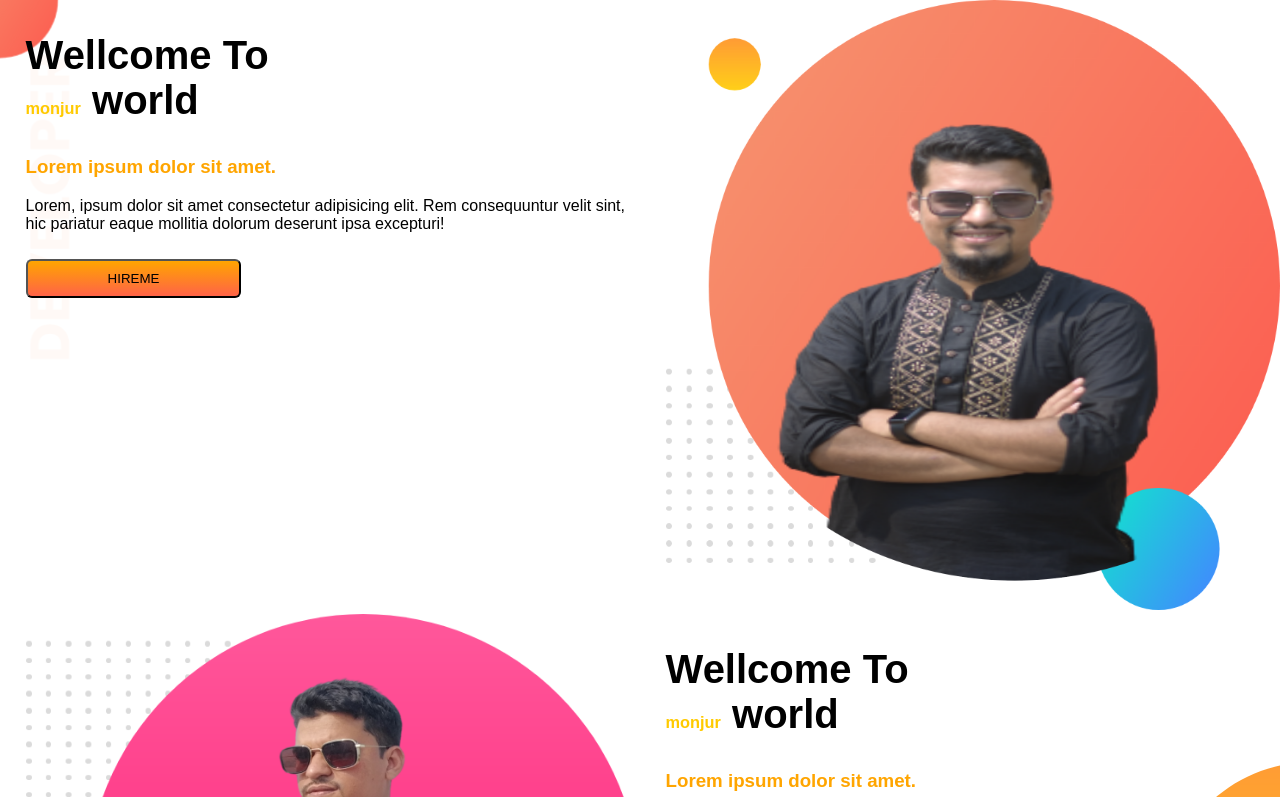
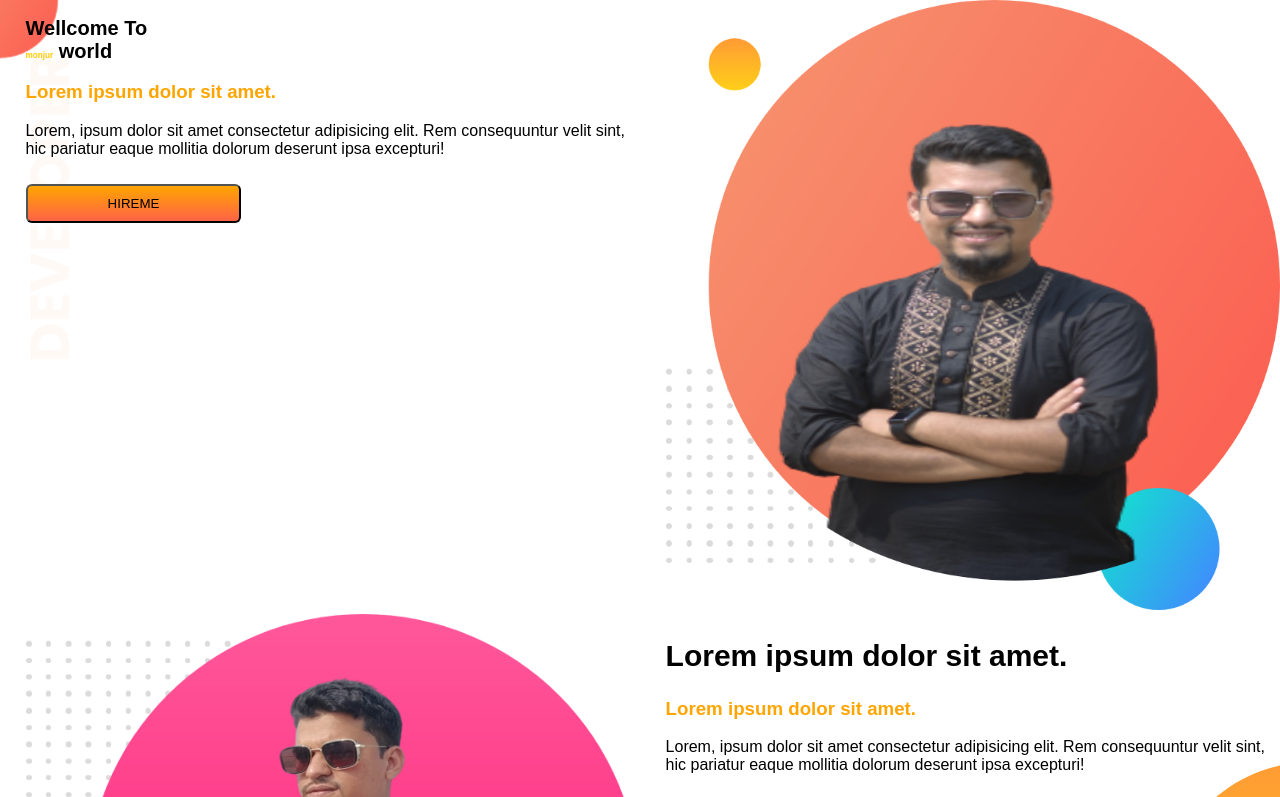
Before and after one commit to monjurctg5/test-port-folio, a plain HTML site: page index.html in a window 1280 px wide. Shown: the top 797 px of the page. Drawn offline with Linux system fonts and the light colour scheme; a web font is replaced by a local one.

```diff
--- a/index.html
+++ b/index.html
@@ -45,7 +45,7 @@
 
 
         <div class="half-width">
-            <h1>Wellcome To<br><span>monjur</span>  world</h1>
+            <h2>Lorem ipsum dolor sit amet.</h2>
             <h3 >Lorem ipsum dolor sit amet.</h3>
             <p>Lorem, ipsum dolor sit amet consectetur adipisicing elit. Rem consequuntur velit sint, hic pariatur eaque mollitia dolorum deserunt ipsa excepturi!</p>
 
--- a/style.css
+++ b/style.css
@@ -45,11 +45,11 @@
 }
 @keyframes name{
     from {color: orange; font-size: 0px;}
-    to {color: yellow; font-size: 40px;}
+    to {color: yellow; font-size: 20px;}
 
 }
 .half-width h1{
-    font-size: 40px;
+    font-size: 20px;
 }
 
 button,a{
```
